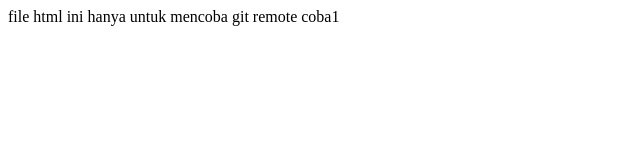
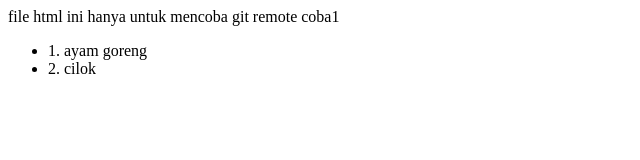
Before and after one commit to dedirwandakurniawan/coba1, a plain HTML site: page index.html in a window 1280 px wide. Shown: the whole page, without its empty margins (0-640 px from the left). Drawn offline with Linux system fonts and the light colour scheme.

Commit message:
menambahkan list

```diff
--- a/index.html
+++ b/index.html
@@ -7,5 +7,9 @@
 </head>
 <body>
     <p>file html ini hanya untuk mencoba git remote coba1</p>
+    <ul>
+        <li>1. ayam goreng</li>
+        <li>2. cilok</li>
+    </ul>
 </body>
 </html>
```
